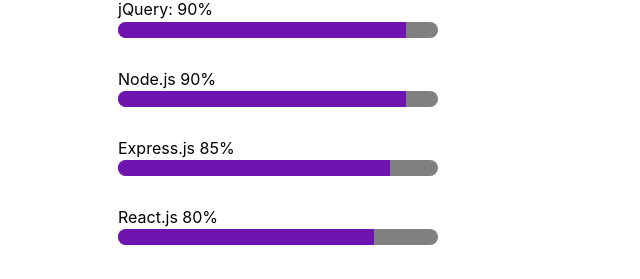
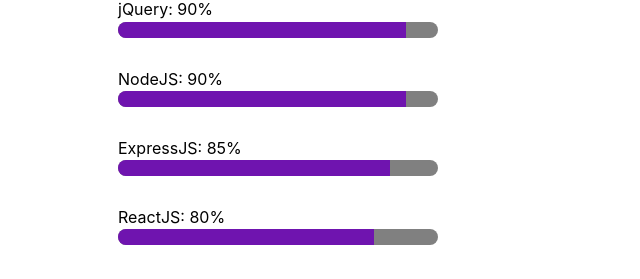
Before and after one commit to Titan-Codes/titan, a React (Create React App) app in the folder portfolio/: page / in a window 1280 px wide. Shown: the part 1478-1757 px from the top of the page, without its empty margins (202-842 px from the left). Built offline with nearby package versions, Linux system fonts and the light colour scheme.

Commit message:
Modified Stuff
At this point I don't even know the purpose of my life just sitting on a comfy sofa editing some code and getting fried up with no projects to work on.

```diff
--- a/portfolio/src/components/Skills.jsx
+++ b/portfolio/src/components/Skills.jsx
@@ -13,9 +13,9 @@
             <Progressbar width="90%" lang="JavaScript:" />
             <Progressbar width="70%" lang="Bootstrap:" />
             <Progressbar width="90%" lang="jQuery:" />
-            <Progressbar width="90%" lang="Node.js" />
-            <Progressbar width="85%" lang="Express.js" />
-            <Progressbar width="80%" lang="React.js" />
+            <Progressbar width="90%" lang="NodeJS:" />
+            <Progressbar width="85%" lang="ExpressJS:" />
+            <Progressbar width="80%" lang="ReactJS:" />
             </div>
         </section>
     )
```
